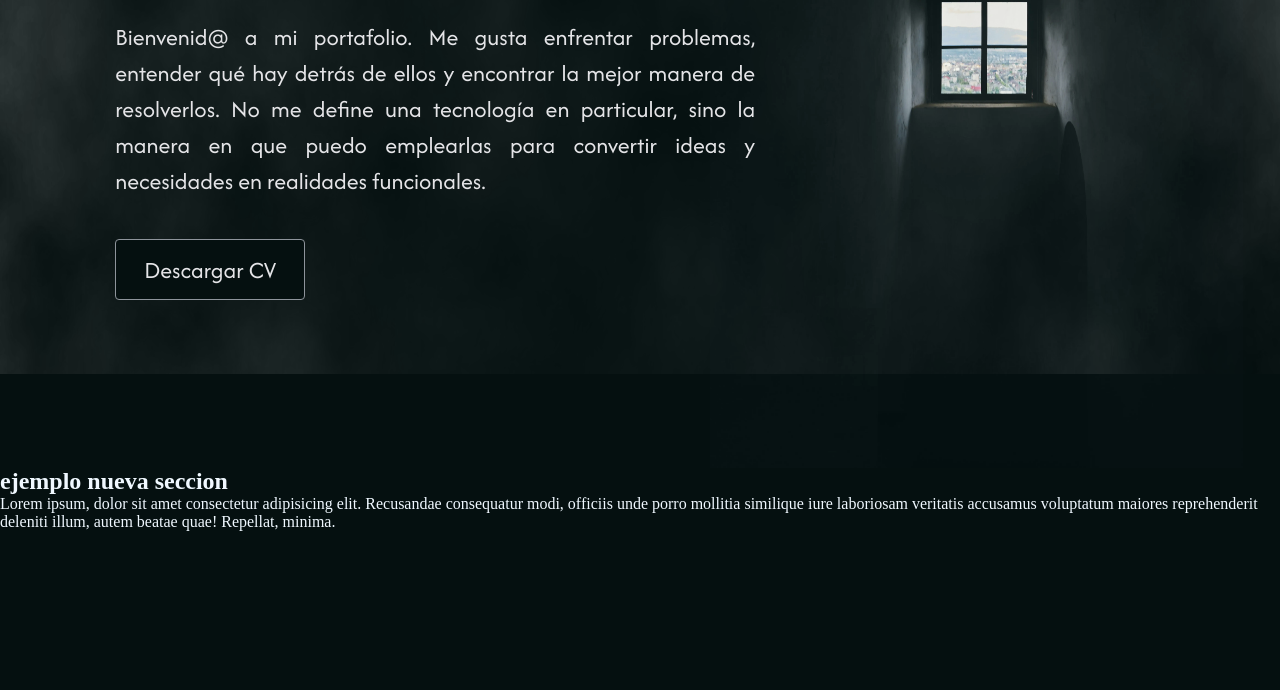
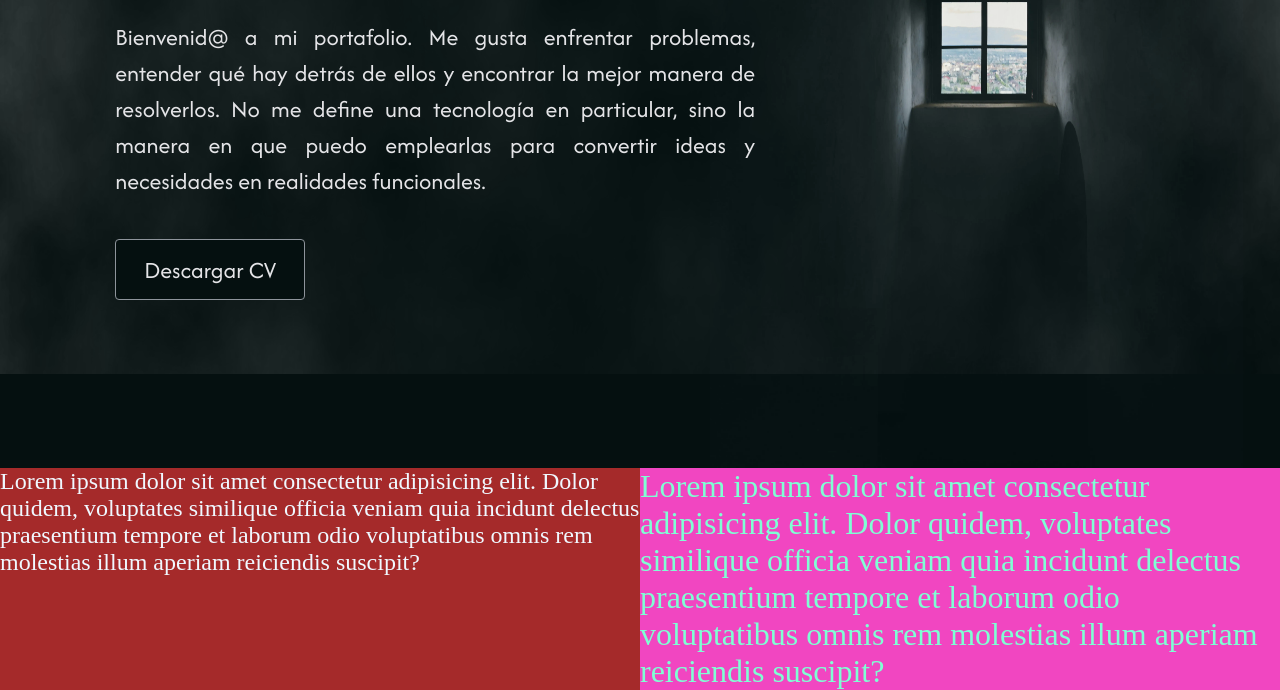
Before and after one commit to CruXch/portafolio, a plain HTML site: page index.html in a window 1280 px wide. Shown: the part 426-1116 px from the top of the page. Before the commit the page ends 957 px from the top, so only its background shows below. Drawn offline with Linux system fonts and the light colour scheme.

Commit message:
Primer esquema básico sección Sobre Mi

```diff
--- /dev/null
+++ b/assets/css/sobre-mi.css
@@ -0,0 +1,28 @@
+
+
+
+
+
+.sobre-mi {
+    position: relative;
+}
+
+.sobre-mi-caja {
+    display: flex;
+
+}
+
+
+.sobre-mi p:first-child {
+    color: aliceblue;
+    font-size: x-large;
+    width: 50%;
+    background-color: brown;
+}
+
+.sobre-mi p:last-child {
+    color: aquamarine;
+    font-size: xx-large;
+    width: 50%;
+    background-color: rgb(241, 70, 193);
+}
--- a/index.html
+++ b/index.html
@@ -8,6 +8,7 @@
     <link rel="stylesheet" href="assets/css/general-background-niebla.css" />
     <link rel="stylesheet" href="assets/css/menu.css">
     <link rel="stylesheet" href="assets/css/inicio.css">
+    <link rel="stylesheet" href="assets/css/sobre-mi.css">
   </head>
   <body>
 
@@ -62,10 +63,14 @@
       </div>
     </section>
 
-    <section>
-      <div>
-        <h2 style="color: aliceblue;">ejemplo nueva seccion</h2>
-        <p style="color: aliceblue;">Lorem ipsum, dolor sit amet consectetur adipisicing elit. Recusandae consequatur modi, officiis unde porro mollitia similique iure laboriosam veritatis accusamus voluptatum maiores reprehenderit deleniti illum, autem beatae quae! Repellat, minima.</p>
+    <section class="sobre-mi">
+      <div class="sobre-mi-caja">
+        <p>Lorem ipsum dolor sit amet consectetur adipisicing elit. Dolor quidem,
+          voluptates similique officia veniam quia incidunt delectus praesentium tempore
+          et laborum odio voluptatibus omnis rem molestias illum aperiam reiciendis suscipit?</p>
+        <p>Lorem ipsum dolor sit amet consectetur adipisicing elit. Dolor quidem,
+          voluptates similique officia veniam quia incidunt delectus praesentium tempore
+          et laborum odio voluptatibus omnis rem molestias illum aperiam reiciendis suscipit?</p>
       </div>
     </section>
 
```
